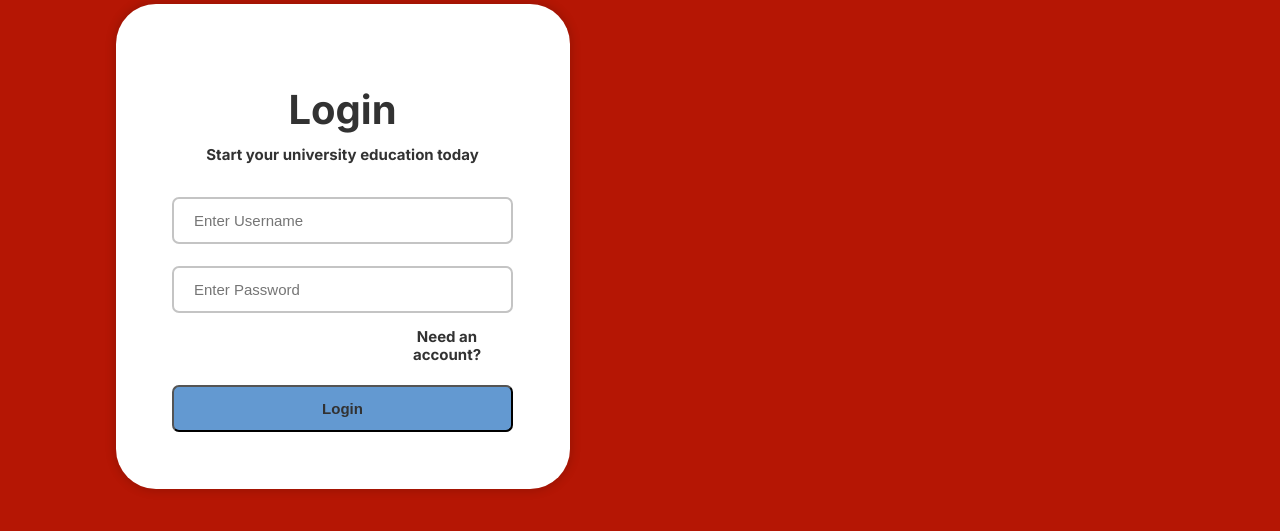
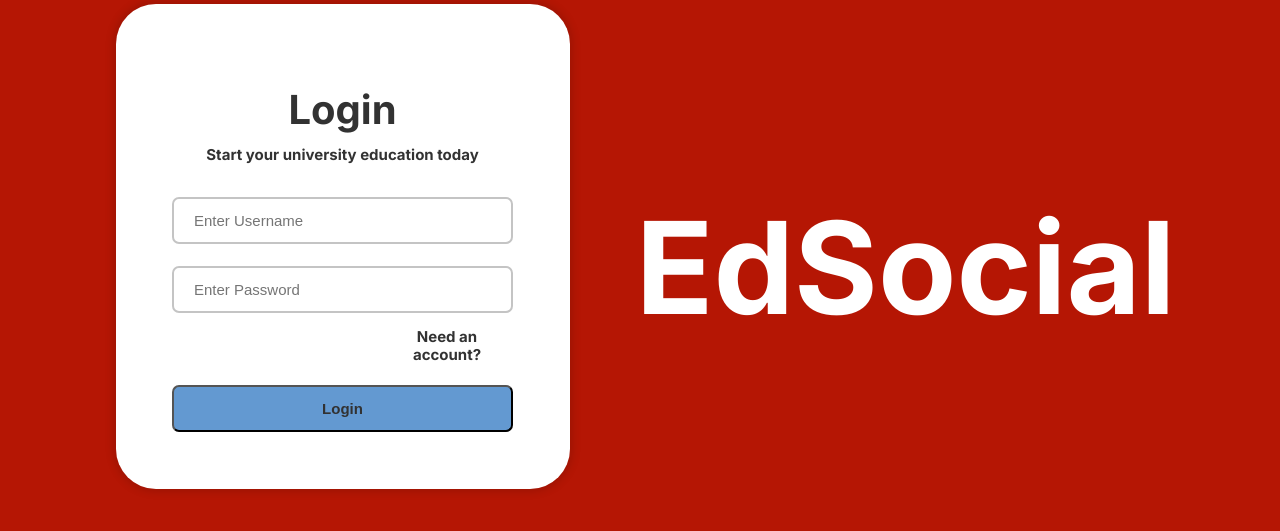
Before and after one commit to AL108/INFO2222-ASG, a Python web app: template src/templates/login.html in a window 1280 px wide. Shown: the part 227-758 px from the top of the page. Run offline with Jinja, Linux system fonts and the light colour scheme; the template is opened without the code that fills it, so the values that code supplies are empty.

Commit message:
login page done

```diff
--- a/src/static/css/login.css
+++ b/src/static/css/login.css
@@ -115,3 +115,19 @@ h4 {
 body {
 background: rgb(181, 22, 4);
 }
+
+h1 {
+    position: absolute;
+    width: 571px;
+    height: 263px;
+    left: 504px;
+    top: 100px;
+
+    font-family: 'Inter';
+    font-style: normal;
+    font-weight: 700;
+    font-size: 128px;
+    line-height: 155px;
+
+    color: #FFFFFF;
+}
--- a/src/templates/login.html
+++ b/src/templates/login.html
@@ -9,6 +9,7 @@
 
 <div class="bordered">
     <div class="border_outline">
+        <h1>EdSocial</h1>
         <h3>Login</h3>
         <h4>Start your university education today</h4>
         </br>
```
